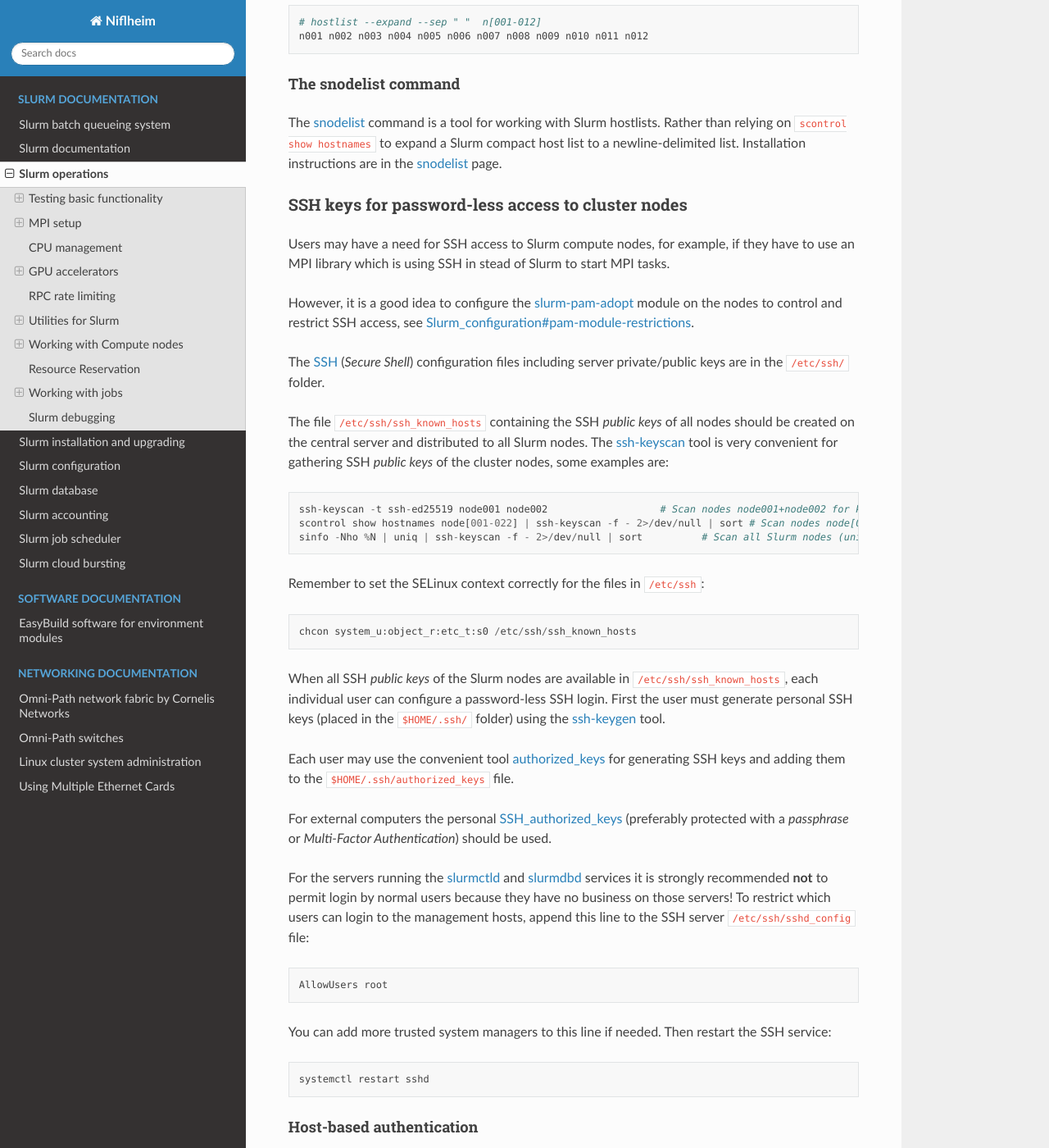
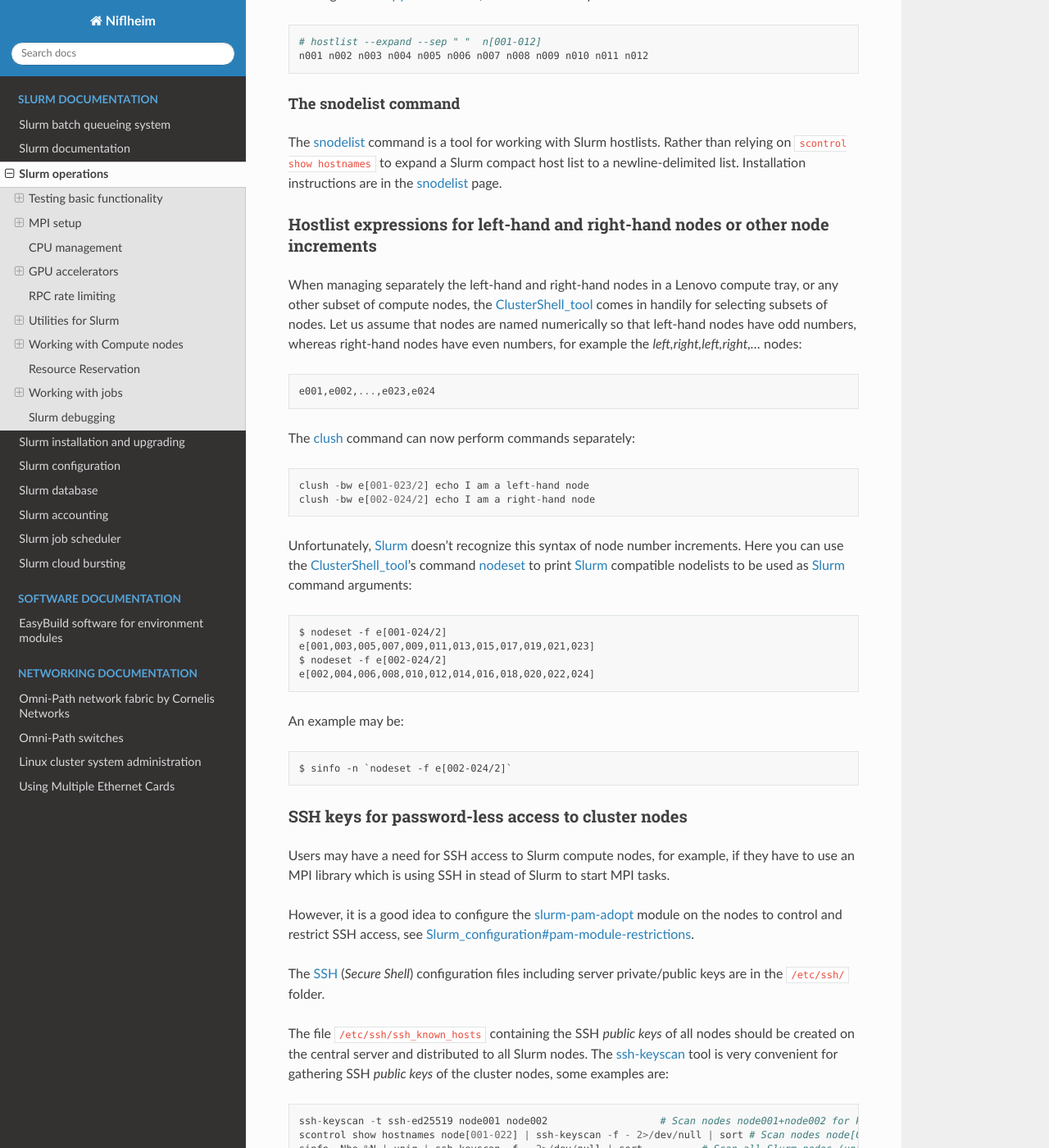
Before and after one commit to OleHolmNielsen/Niflheim_system, a Sphinx documentation site: the page built from docs/Slurm_operations.rst, in a window 1280 px wide and 1400 px high, scrolled down 8374 px. Shown: the whole window at 82% size. Built offline with Sphinx 7.4.7 and the Read the Docs theme 3.1.0, drawn with Linux system fonts in a browser that asks for light colours; some of the changed text lies outside the part shown.

Commit message:
Added section Hostlist expressions for left-hand and right-hand nodes or other node increments

```diff
--- a/docs/Slurm_operations.rst
+++ b/docs/Slurm_operations.rst
@@ -397,6 +397,34 @@ Rather than relying on ``scontrol show hostnames`` to expand a Slurm compact hos
 Installation instructions are in the snodelist_ page.
 
 .. _snodelist: https://github.com/University-of-Delaware-IT-RCI/snodelist
+
+Hostlist expressions for left-hand and right-hand nodes or other node increments
+--------------------------------------------------------------------------------
+
+When managing separately the left-hand and right-hand nodes in a Lenovo compute tray,
+or any other subset of compute nodes,
+the ClusterShell_tool_ comes in handily for selecting subsets of nodes.
+Let us assume that nodes are named numerically so that left-hand nodes have odd numbers,
+whereas right-hand nodes have even numbers, for example the *left,right,left,right,...* nodes::
+
+  e001,e002,...,e023,e024
+
+The clush_ command can now perform commands separately::
+
+  clush -bw e[001-023/2] echo I am a left-hand node
+  clush -bw e[002-024/2] echo I am a right-hand node
+
+Unfortunately, Slurm_ doesn't recognize this syntax of node number increments.
+Here you can use the ClusterShell_tool_'s command nodeset_ to print Slurm_ compatible nodelists to be used as Slurm_ command arguments::
+
+  $ nodeset -f e[001-024/2]
+  e[001,003,005,007,009,011,013,015,017,019,021,023]
+  $ nodeset -f e[002-024/2]
+  e[002,004,006,008,010,012,014,016,018,020,022,024]
+
+An example may be::
+
+  $ sinfo -n `nodeset -f e[002-024/2]`
 
 SSH keys for password-less access to cluster nodes
 --------------------------------------------------
```
